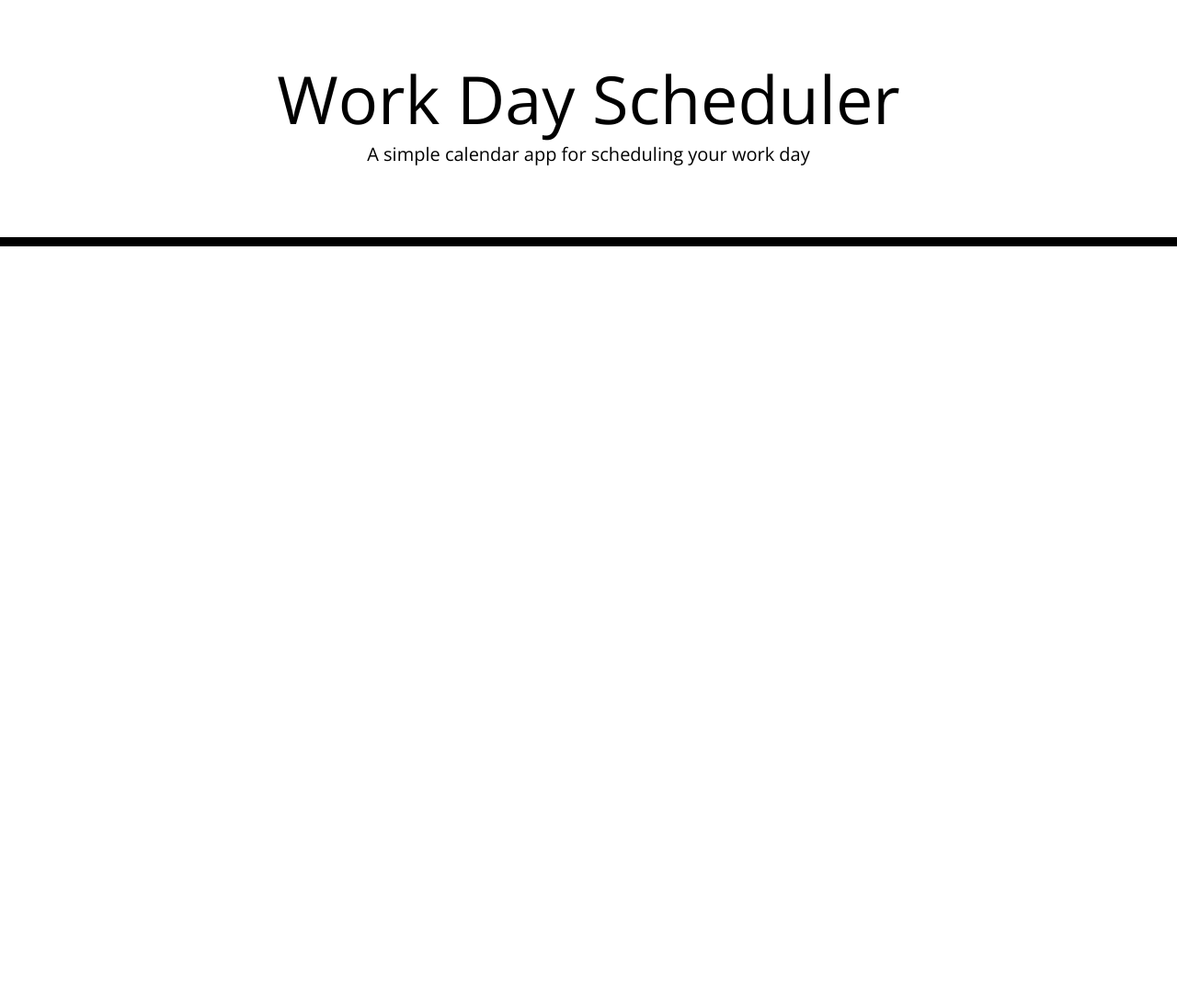
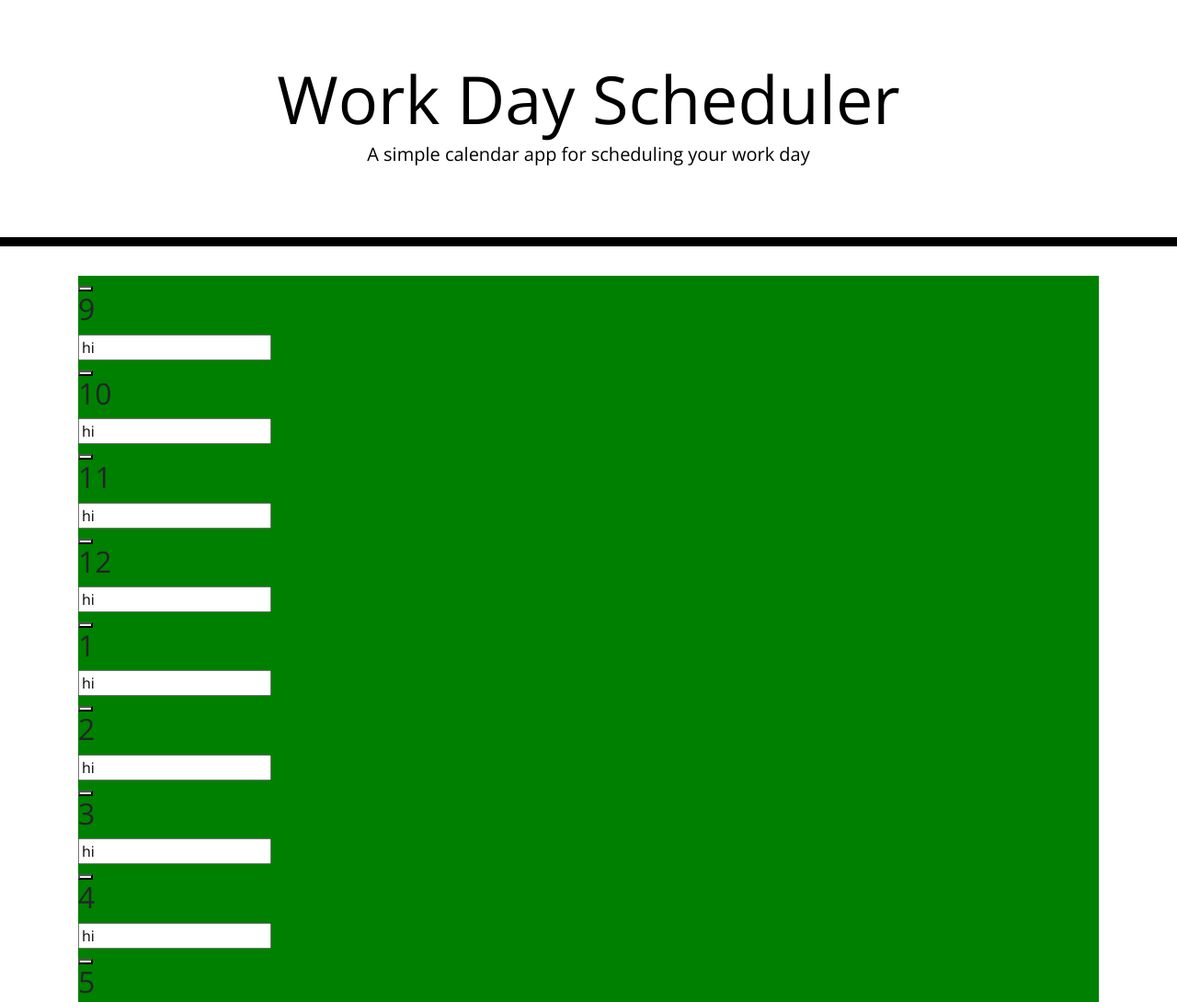
Before and after one commit to JacksonTallent/W5WorkdayScheduler, a plain HTML site: page Develop/index.html in a window 1280 px wide. Shown: the top 1090 px of the page at 92% size. Before the commit the page ends 800 px from the top, so only its background shows below. Drawn offline with nearby package versions, Linux system fonts and the light colour scheme.

Commit message:
initial js to draw schedule

```diff
--- a/Develop/index.html
+++ b/Develop/index.html
@@ -29,10 +29,12 @@
       <p id="currentDay" class="lead"></p>
     </header>
     <div class="container">
-      <!-- Timeblocks go here -->
+      <!-- Timeblocks go here HARD CODE TIME BLCOKS-->
     </div>
 
     <script src="https://code.jquery.com/jquery-3.4.1.min.js"></script>
     <script src="https://cdnjs.cloudflare.com/ajax/libs/moment.js/2.24.0/moment.min.js"></script>
+    <script src="./index.js"></script>
+
   </body>
 </html>
--- /dev/null
+++ b/Develop/index.js
@@ -0,0 +1,45 @@
+const thecontainer = $(".container");
+let initHour = moment().hour();
+if (initHour > 12) initHour -= 12;
+//todo check LS on startup to see notes
+//
+
+function saveToLS(hour, content) {
+    console.log(`Content: ${content}`);
+    console.log(`~~~~`);
+    console.log(`Hour: ${hour}`);
+}
+
+function drawSchedule() {
+    let hourVar = 9;
+
+    for (i=0; i<9; i++){
+        let timeblock = $("<div>").attr("id",`tb${hourVar}`);
+        let twelve = hourVar-12;
+        let clock = $("<h2>").html(()=>{
+            if (hourVar > 12) return twelve
+            else return hourVar
+        })
+
+        if (initHour > hourVar) {
+            timeblock.css("background-color", "red");
+        }
+        else if (initHour < hourVar) {
+            timeblock.css("background-color", "green")
+        }
+        else {
+            timeblock.css("background-color", "gray")
+            console.log("3")
+        }
+        let input = $("<input>").val("hi")
+        let saveButton = $("<button>").attr("id", hourVar).click(saveToLS(hourVar,input.val()));
+
+        timeblock.append(saveButton);
+        timeblock.append(clock);
+        timeblock.append(input);
+        thecontainer.append(timeblock);
+        hourVar++;
+    }
+}
+drawSchedule();
+console.log(initHour);
```
Also changed, not shown: save.png (added), 1 other file.
